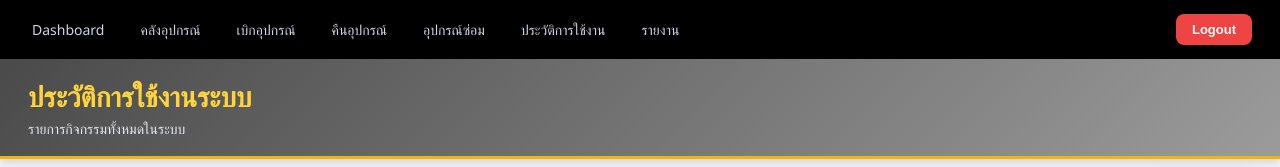
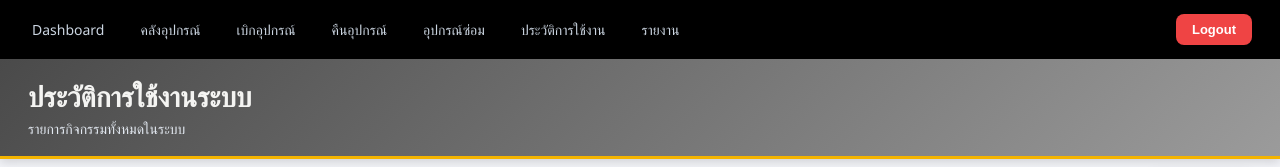
Before and after one commit to Aum-pt/Equipment, a React (Create React App) app in the folder frontend/: page /history in a window 1280 px wide. Shown: the top 167 px of the page. Built offline with nearby package versions, Linux system fonts and the light colour scheme; no server answers; sample sign-in values are in the browser's storage.

Commit message:
refactor

```diff
--- a/frontend/src/pages/History.css
+++ b/frontend/src/pages/History.css
@@ -36,7 +36,7 @@
 .history-main-title{
   font-size:28px;
   font-weight:700;
-  color:#ffd43b;
+  color:#f4f4f2;
 }
 
 .history-subtitle{
```
